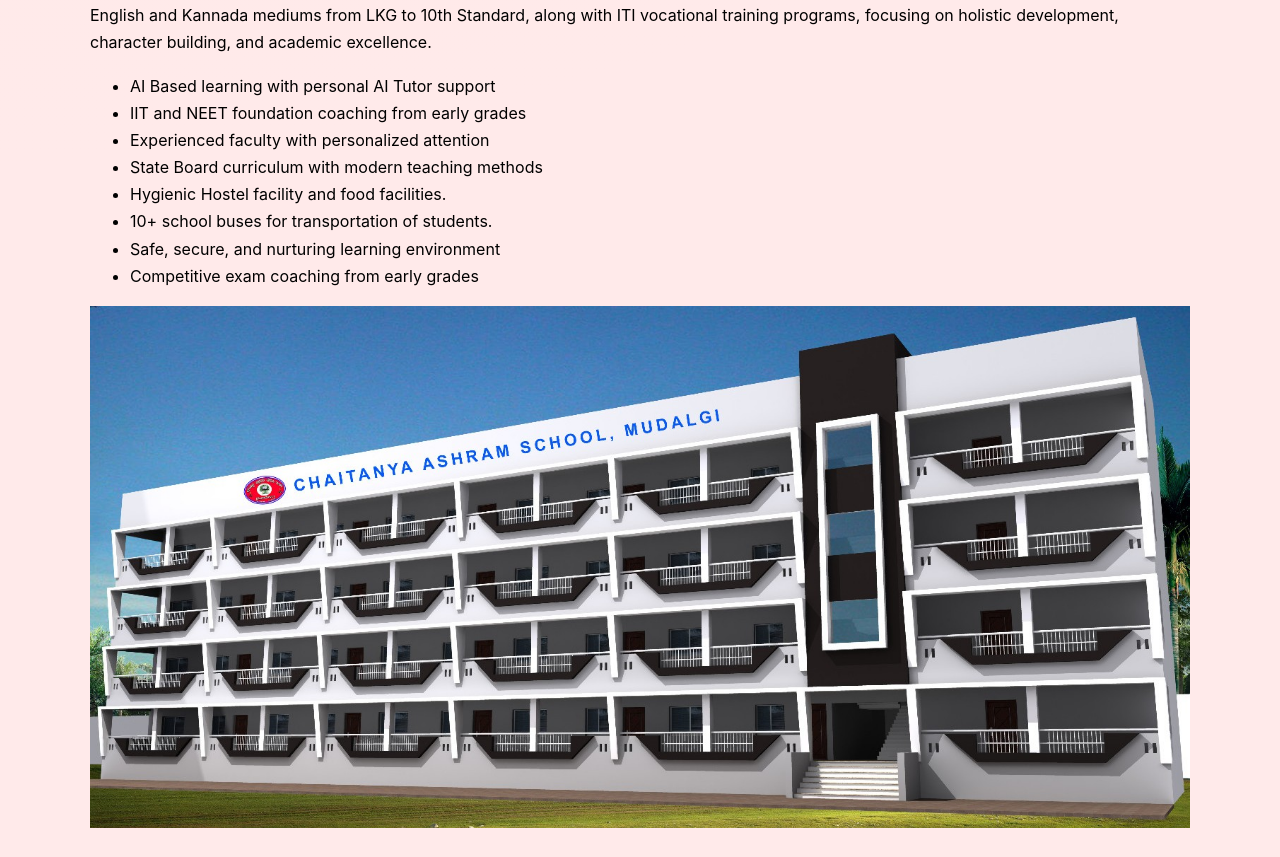
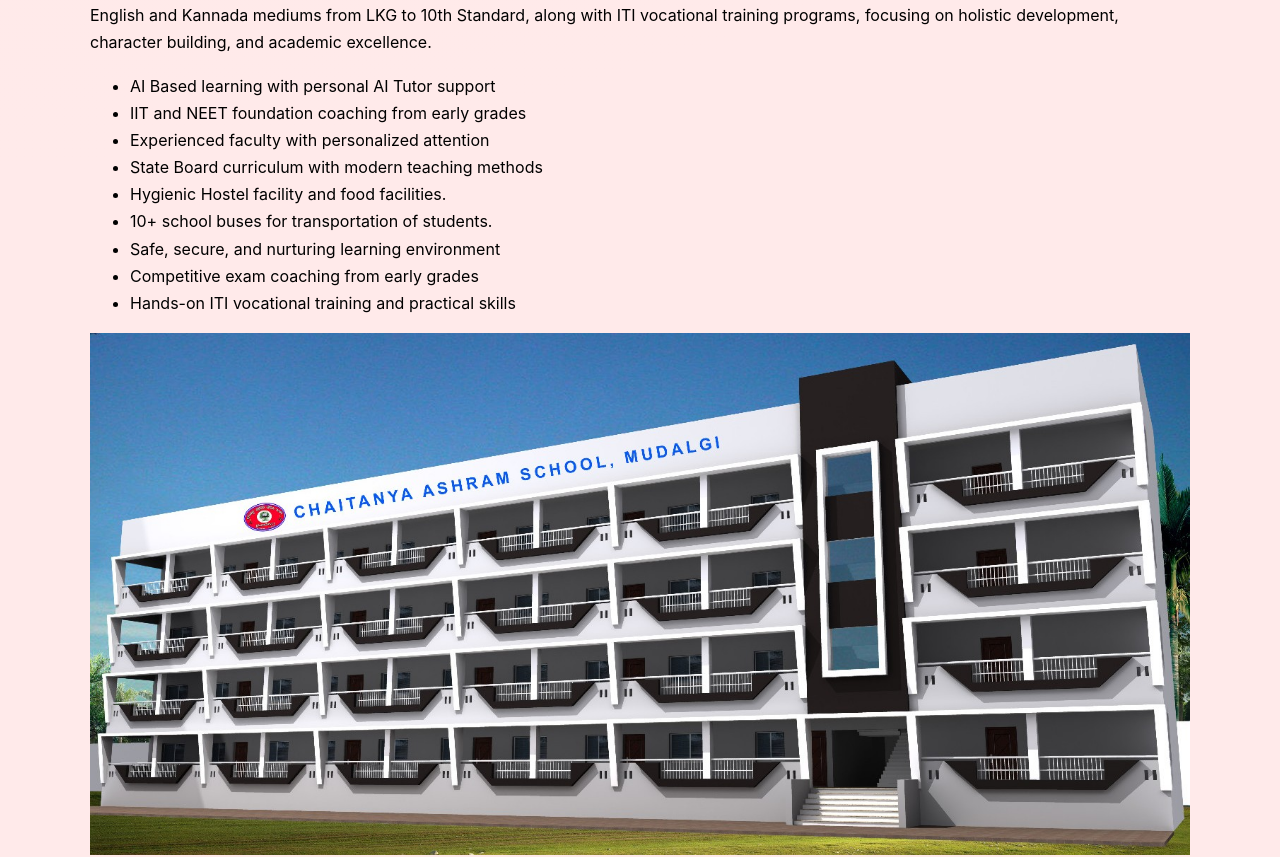
Before and after one commit to Amit-R-Ingale/Chaitanya-Education, a React (Vite) app: page / in a window 1280 px wide. Shown: the part 2068-2925 px from the top of the page. Built offline with nearby package versions, Linux system fonts and the light colour scheme.

Commit message:
fixed the 9th point rendering

```diff
--- a/src/App.jsx
+++ b/src/App.jsx
@@ -907,7 +907,6 @@
 ];
 
 const gradeOptions = [
-  { value: '', labelKey: 'formSelectGrade' },
   { value: 'pre-primary', labelKey: 'formPrePrimary' },
   { value: 'primary', labelKey: 'formPrimary' },
   { value: 'middle', labelKey: 'formMiddle' },
@@ -1372,7 +1371,7 @@
               <div className="why-choose-text">
                 <p>{t('whyChooseText')}</p>
                 <ul>
-                  {['whyChoosePoint1', 'whyChoosePoint2', 'whyChoosePoint3', 'whyChoosePoint4', 'whyChoosePoint5', 'whyChoosePoint6', 'whyChoosePoint7', 'whyChoosePoint8'].map((key) => (
+                  {['whyChoosePoint1', 'whyChoosePoint2', 'whyChoosePoint3', 'whyChoosePoint4', 'whyChoosePoint5', 'whyChoosePoint6', 'whyChoosePoint7', 'whyChoosePoint8', 'whyChoosePoint9'].map((key) => (
                     <li key={key}>{t(key)}</li>
                   ))}
                 </ul>
```
